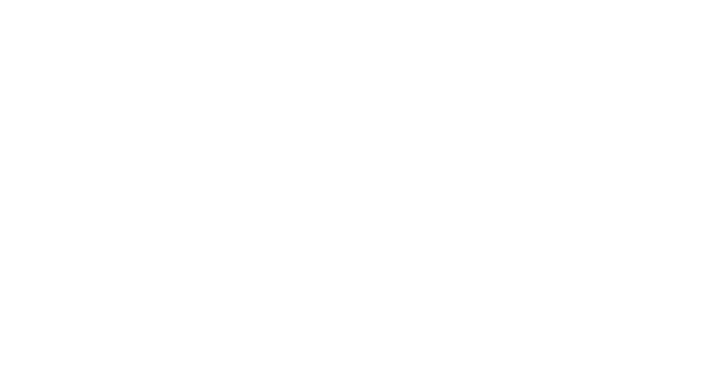
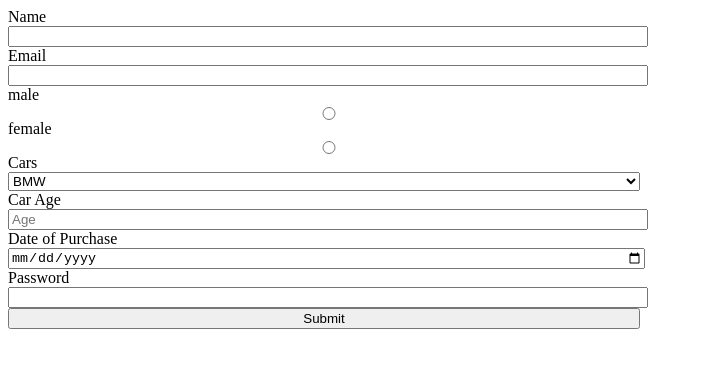
Before and after one commit to acciojob/car-insurance-form-Chaitanya306, a website: page main.html in a window 1280 px wide. Shown: the whole page, without its empty margins (0-703 px from the left). Drawn offline with Linux system fonts and the light colour scheme.

Commit message:
created a submission

```diff
--- a/main.html
+++ b/main.html
@@ -7,6 +7,31 @@
 </head>
 
 <body>
+	<form method="POST">
+		<label for="name">Name</label>
+		<input type="text" id="name" required />
+		<label for="email">Email</label>
+		<input type="email" id="email" required />
+		<label for="gender_m">male</label>
+		<input type="radio" id="gender_m" name="gender"  required />
+		<label for="gender_f">female</label>
+		<input type="radio" id="gender_f" name="gender" required />
+		<label for="cars">Cars</label>
+		<select id="cars">
+			<option>BMW</option>
+			<option>Audi</option>
+			<option>Mercedez</option>
+		</select>
+		<label for="carage">Car Age</label>
+		<input type="number" id="carage" placeholder="Age" required />
+		<label for="dob">Date of Purchase</label>
+		<input type="date" id="dob" required />
+
+		<label for="password">Password</label>
+		<input type="password" id="password" required/>
+
+		<button type="submit">Submit</button>
+	</form>
 	<!-- the entire body must be written by student -->
     <script type="text/javascript" src="./script.js">
 </script>
--- a/styles.css
+++ b/styles.css
@@ -1,2 +1,10 @@
 
 /* Your CSS Code here. */
+form {
+	display:flex;
+	flex-direction:column;
+
+}
+form input,select,button{
+	width:50%;
+}
```
